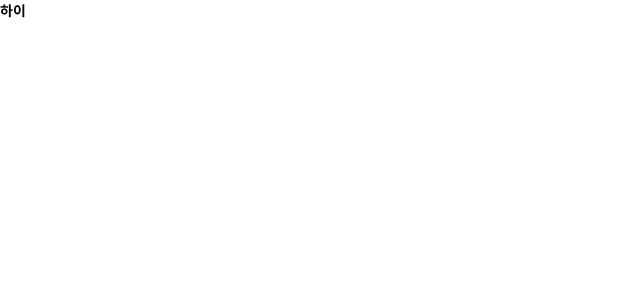
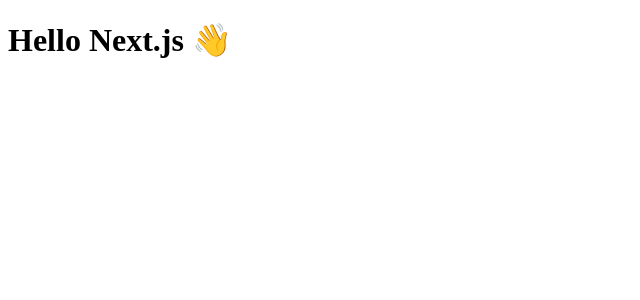
Before and after one commit to ourCat/ourCat_frontend, a Next.js app: page / in a window 1280 px wide. Shown: the top 300 px of the page, without its empty margins (0-640 px from the left). Built offline with nearby package versions, Linux system fonts and the light colour scheme.

Commit message:
Revert "feat(components/atoms): add label component"
This reverts commit 6cfefbab48854a5946dfa03b60a17c1b6da10dc5.

```diff
--- /dev/null
+++ b/pages/index.tsx
@@ -0,0 +1,3 @@
+const IndexPage = () => <h1>Hello Next.js 👋</h1>;
+
+export default IndexPage;
--- a/src/components/atoms/Label/index.tsx
+++ /dev/null
@@ -1,46 +0,0 @@
-import React from 'react';
-import * as S from './style';
-
-export type fontType =
-  | 48
-  | 36
-  | 32
-  | 28
-  | 24
-  | 20
-  | 18
-  | 16
-  | 14
-  | 13
-  | 12
-  | 10;
-export type fontWeightType = 'light' | 'regular' | 'bold';
-
-export interface ILabelProps {
-  id?: string;
-  className?: string;
-  children?: React.ReactNode;
-  onClick?: React.MouseEventHandler<HTMLElement>;
-  position?: string;
-  top?: number;
-  right?: number;
-  bottom?: number;
-  left?: number;
-  width?: string;
-  height?: string;
-  margin?: string;
-  padding?: string;
-  font: fontType;
-  weight?: fontWeightType;
-  backgroundColor?: string;
-  color?: string;
-  lineThrough?: boolean;
-  letterSpacing?: string;
-  pointer?: boolean;
-  opacity?: number;
-}
-
-export const Label: React.FC<ILabelProps> = (props) => {
-  console.log(props);
-  return <S.WrapLabel {...props}>{props.children}</S.WrapLabel>;
-};
--- a/src/components/atoms/Label/style.ts
+++ /dev/null
@@ -1,22 +0,0 @@
-import styled from 'styled-components';
-import { ILabelProps } from './';
-
-export const WrapLabel = styled.div<ILabelProps>`
-  position: ${props => props.position && props.position};
-  top: ${props => props.top && `${props.top}px`};
-  right: ${props => props.right && `${props.right}px`};
-  bottom: ${props => props.bottom && `${props.bottom}px`};
-  left: ${props => props.left && `${props.left}px`};
-  width: ${props => props.width && props.width};
-  height: ${props => props.height && props.height};
-  margin: ${props => props.margin && props.margin};
-  padding: ${props => props.padding && props.padding};
-  background-color: ${props => props.backgroundColor && props.backgroundColor};
-  color: ${props => props.color && props.color};
-  font: ${props => props.theme.fonts[props.font]};
-  font-weight: ${props => props.weight ? props.theme.fontWeights[props.weight] : 400};
-  letter-spacing: ${props => props.letterSpacing && props.letterSpacing};
-  text-decoration: ${props => (props.lineThrough ? 'line-through' : 'none')};
-  opacity: ${props => props.opacity && props.opacity};
-  cursor: ${props => (props.pointer ? 'pointer' : 'default')};
-`;
--- a/src/pages/_app.tsx
+++ b/src/pages/_app.tsx
@@ -1,20 +1,17 @@
 import React from 'react';
 import Head from 'next/head';
 import GlobalStyles from 'styles/GlobalStyles';
-import { AppProps } from 'next/app';
 
 import { ThemeProvider } from 'styled-components';
 import Themes from 'styles/Theme';
-import { Label } from 'components/atoms/Label';
 
-const MyApp = ({ Component, pageProps }: AppProps) => {
+const MyApp = () => {
   return (
     <ThemeProvider theme={Themes}>
       <Head>
         <title>타이틀</title>
       </Head>
       <GlobalStyles />
-      <Component {...pageProps} />
     </ThemeProvider>
   );
 };
--- a/src/pages/index.tsx
+++ /dev/null
@@ -1,13 +0,0 @@
-import { Label } from 'components/atoms/Label';
-
-const Home = () => {
-  return (
-    <>
-      <Label font={14} weight="bold">
-        하이
-      </Label>
-    </>
-  );
-};
-
-export default Home;
```
Also changed, not shown: src/components/atoms/index.ts (added).
